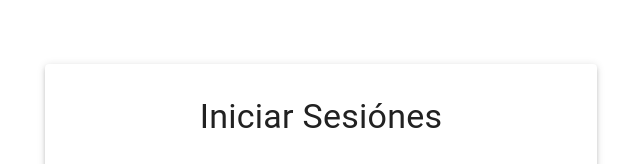
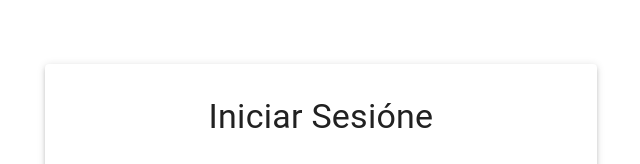
Before and after one commit to jcarlossg/elecciones-frontend, a React (Create React App) app: page /login in a window 1280 px wide. Shown: the top 164 px of the page, without its empty margins (319-959 px from the left). Built offline with nearby package versions, Linux system fonts and the light colour scheme.

Commit message:
fix: mejora de manejo de errores en el login

```diff
--- a/src/pages/Login.jsx
+++ b/src/pages/Login.jsx
@@ -53,7 +53,7 @@ export default function Login() {
     <Container maxWidth="sm">
       <Paper elevation={3} sx={{ p: 4, mt: 8 }}>
         <Typography variant="h4" align="center" gutterBottom>
-          Iniciar Sesiónes
+          Iniciar Sesióne
         </Typography>
 
         {mensaje && (
```
